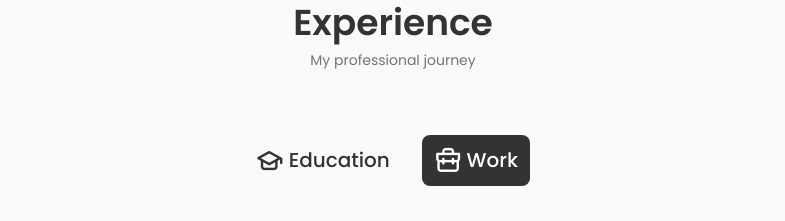
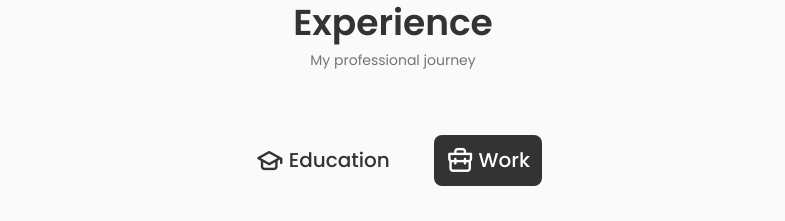
Before and after one commit to naderawadala/portfolio-naderawadala, a React (Create React App) app: page / in a window 1280 px wide. Shown: the part 2180-2401 px from the top of the page, without its empty margins (247-1032 px from the left). Built offline with nearby package versions, Linux system fonts and the light colour scheme; the HTML template or start-up script is replaced by a standard one.

Commit message:
minor fix

```diff
--- a/src/components/Experience/experience.css
+++ b/src/components/Experience/experience.css
@@ -11,6 +11,7 @@
 .experience__button{
     font-size: var(--h3-font-size);
     font-weight: var(--font-medium);
+    padding: 0.25rem 0.75rem;
     color: var(--title-color);
     margin: 0 var(--mb-1);
     cursor: pointer;
```
